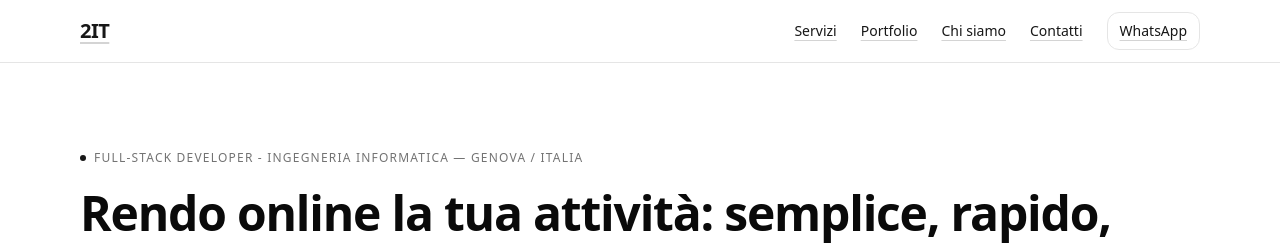
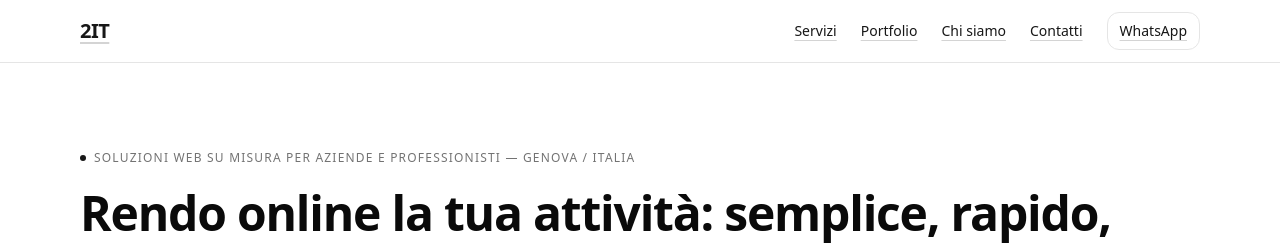
Before and after one commit to 2ITDevelop/2it-website, a Next.js app: page / in a window 1280 px wide. Shown: the top 245 px of the page. Built offline with nearby package versions, Linux system fonts and the light colour scheme.

Commit message:
feat: cambiato scritte home

```diff
--- a/src/components/Hero.tsx
+++ b/src/components/Hero.tsx
@@ -5,7 +5,7 @@ export default function Hero() {
     <section className="mx-auto max-w-6xl px-4 py-16 sm:py-20">
       <span className="inline-flex items-center gap-2 text-xs uppercase tracking-widest text-neutral-500">
         <span className="h-1.5 w-1.5 rounded-full bg-neutral-900" />
-        Full-Stack Developer - Ingegneria Informatica — Genova / Italia
+            Soluzioni web su misura per aziende e professionisti — Genova / Italia
       </span>
       <h1 className="mt-4 text-4xl sm:text-5xl font-semibold leading-tight">{SITE.tagline}</h1>
       <p className="mt-4 text-neutral-600 max-w-prose">
```
